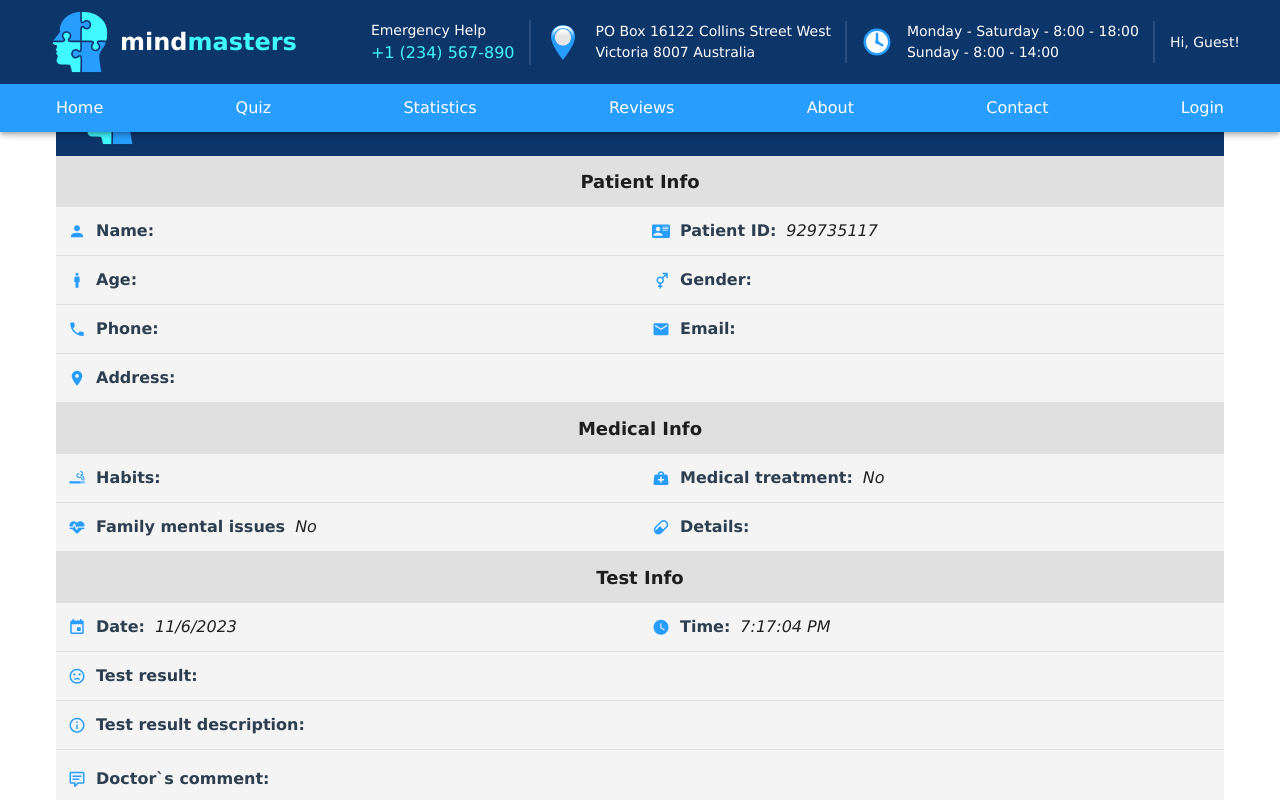
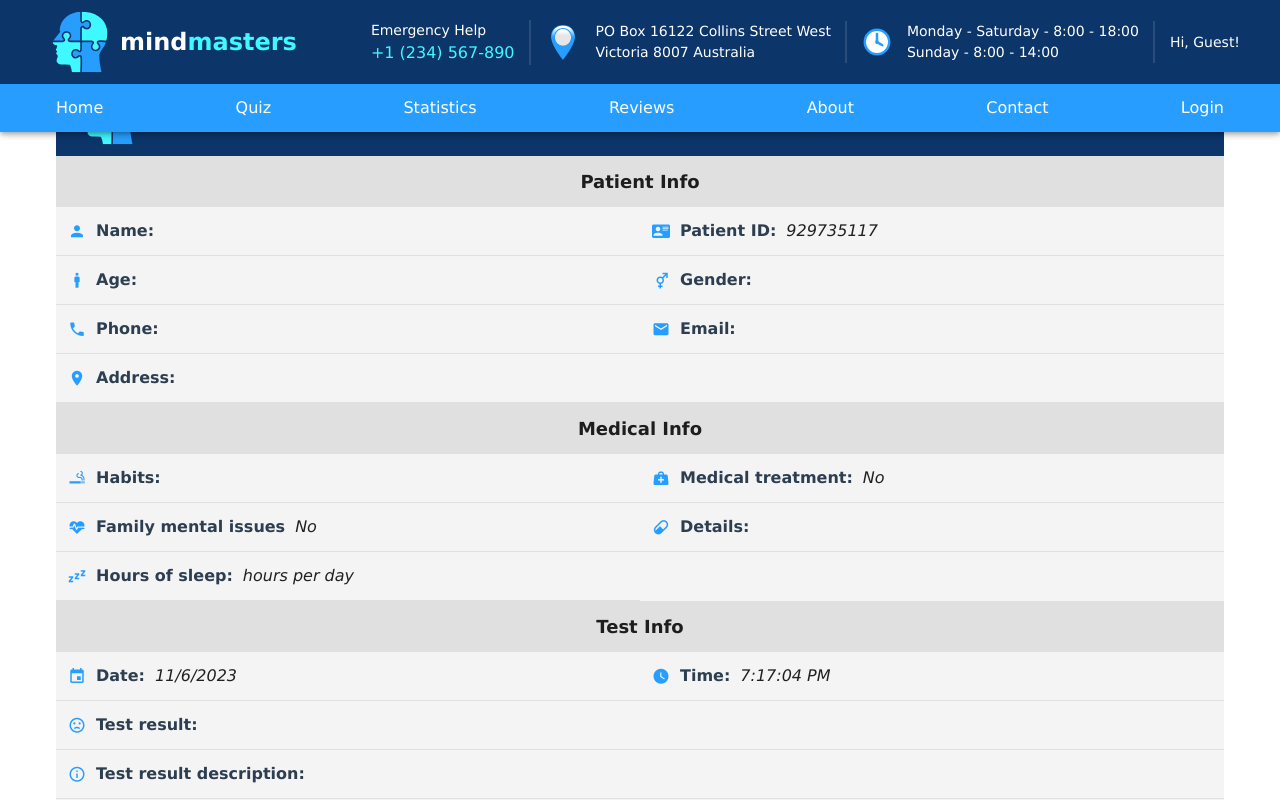
Before and after one commit to Feralwater/CogniLearn, a Vue app: page /results in a window 1280 px wide. Shown: the top 800 px of the page. Built offline with nearby package versions, Linux system fonts and the light colour scheme.

Commit message:
add sleeping ours to the form

```diff
--- a/src/views/TestResultsView/TestResultsView.vue
+++ b/src/views/TestResultsView/TestResultsView.vue
@@ -145,6 +145,13 @@ const downloadPDF = () => {
             <span class="registration-data">{{ patient.medicalTreatmentDetails }}</span>
           </v-col>
         </v-row>
+        <v-row>
+          <v-col cols="6" class="registration-col">
+            <v-icon color="primary" size="18">mdi-sleep</v-icon>
+            <span class="registration-field">Hours of sleep: </span>
+            <span class="registration-data">{{ patient.hoursOfSleep }} hours per day</span>
+          </v-col>
+        </v-row>
 
         <v-row>
           <v-col cols="12" class="registration-heading">
```
